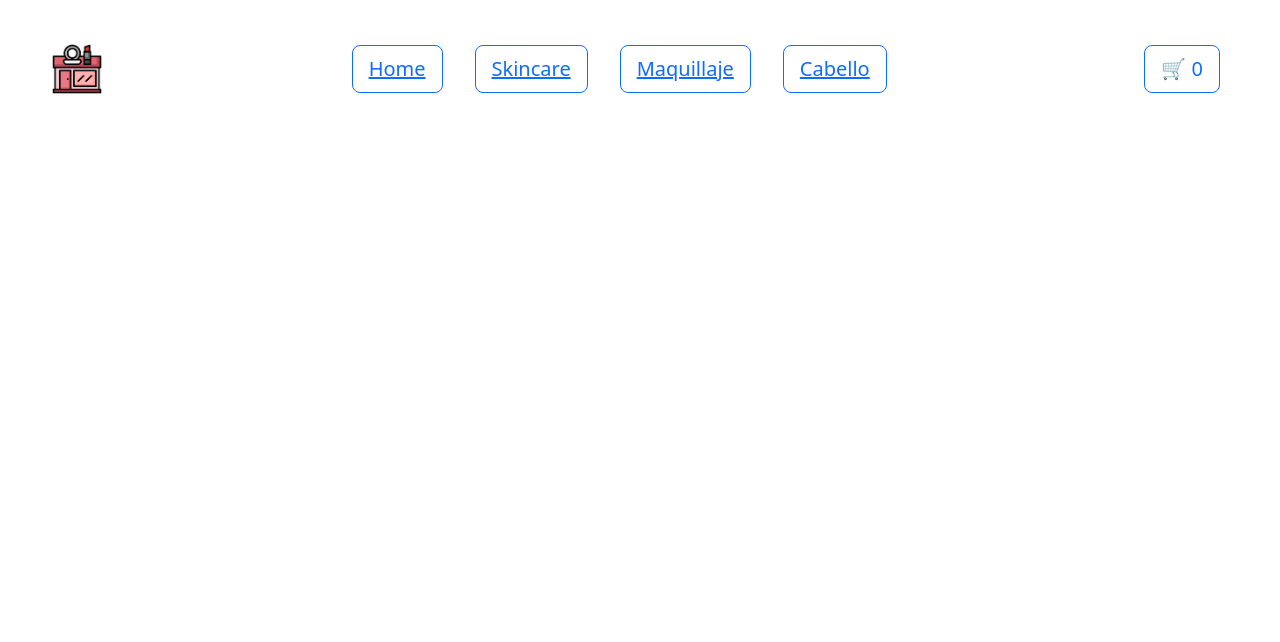
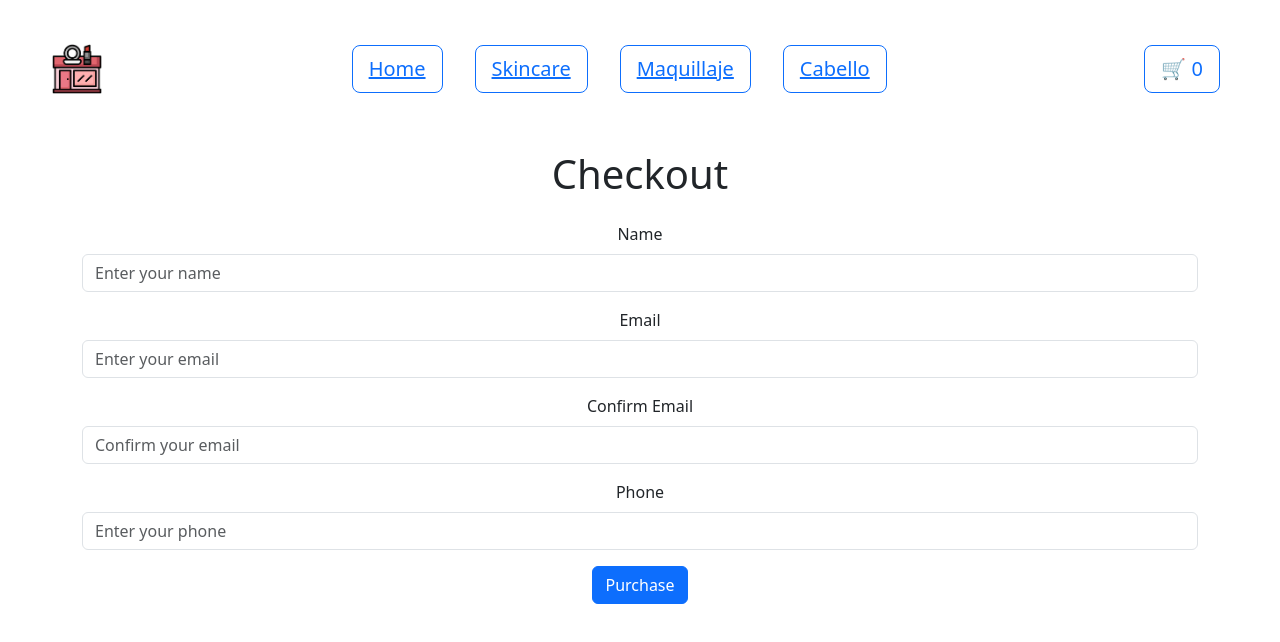
Before and after one commit to Valegolo/pruebas, a React (Vite) app: page /checkout in a window 1280 px wide. Shown: the top 642 px of the page. Built offline with nearby package versions, Linux system fonts and the light colour scheme; no server answers; the database is empty.

Commit message:
formulario-funcional-orden

```diff
--- a/package.json
+++ b/package.json
@@ -17,7 +17,8 @@
     "firebase": "^11.0.1",
     "react": "^18.3.1",
     "react-dom": "^18.3.1",
-    "react-router-dom": "^6.26.2"
+    "react-router-dom": "^6.26.2",
+    "sweetalert2": "^11.6.13"
   },
   "devDependencies": {
     "@eslint/js": "^9.9.0",
--- a/src/App.jsx
+++ b/src/App.jsx
@@ -11,6 +11,7 @@ import { CartProvider } from './Context/CartContext';
 import Item from './components/Item'
 import { ProductsProvider } from './Context/ProductsData';
 import CartView from './Views/CartView';
+import Checkout from './components/checkout';
 
 function App() {
   return (
@@ -24,6 +25,7 @@ function App() {
         <Route exact path='/category/:categoryId' element={<SkincareView />} />
         <Route exact path='/:category/:id' element={<ProductView />} />
         <Route path="/cart" element={<CartView />} />
+        <Route exact path="/checkout" element={<Checkout/>} />
       </Routes>
       </CartProvider>
       </ProductsProvider>
--- a/src/Context/CartContext.jsx
+++ b/src/Context/CartContext.jsx
@@ -45,13 +45,14 @@ export const CartProvider = ({ children }) => {
     };
 
     const clearCart = () => {
-    setCart([]); // Vaciar el carrito
+        setCart([]); // Empty the cart
     };
 
-  const totalQuantity = cart.reduce((total, item) => total + item.quantity, 0); // Total de artículos en el carrito
+    const totalQuantity = cart.reduce((total, item) => total + item.quantity, 0); // Total items in the cart
+    const totalPrice = () => cart.reduce((total, item) => total + item.price * item.quantity, 0); // Total price of items in the cart
 
     return (
-    <CartContext.Provider value={{ cart, addItem, removeItem, increaseQuantity, decreaseQuantity, clearCart, totalQuantity }}>
+        <CartContext.Provider value={{ cart, addItem, removeItem, increaseQuantity, decreaseQuantity, clearCart, totalQuantity, totalPrice }}>
             {children}
         </CartContext.Provider>
     );
--- a/src/Views/CartView.jsx
+++ b/src/Views/CartView.jsx
@@ -1,10 +1,11 @@
 import React, { useContext } from 'react';
 import { CartContext } from '../Context/CartContext';
+import { Link } from 'react-router-dom';
 
 export default function CartView() {
   const { cart, clearCart, increaseQuantity, decreaseQuantity } = useContext(CartContext);
 
-  // Verifica si hay elementos en el carrito
+
   if (cart.length === 0) {
     return <p>El carrito está vacío.</p>;
   }
@@ -41,7 +42,8 @@ export default function CartView() {
       </ul>
       <h3>Total: ${cart.reduce((total, item) => total + item.price * item.quantity, 0)}</h3>
       <button onClick={clearCart} className="btn btn-danger">Vaciar Carrito</button>
-      <button className="btn btn-success" style={{ marginLeft: '10px' }}>Proceder a la Compra</button>
+      <Link to="/Checkout">Proceder a la Compra</Link>
+
     </div>
   );
 }
--- /dev/null
+++ b/src/components/Checkout.jsx
@@ -0,0 +1,143 @@
+import React, { useContext, useState } from 'react';
+import { CartContext } from '../Context/CartContext';
+import { createOrder, updateProductStock, getNextOrderNumber } from '../firebase/ProductsData';
+import Swal from 'sweetalert2';
+import 'bootstrap/dist/css/bootstrap.min.css';
+
+const Checkout = () => {
+    const { cart, clearCart } = useContext(CartContext);
+    const [customerData, setCustomerData] = useState({
+        name: '',
+        email: '',
+        confirmEmail: '',
+        phone: ''
+    });
+    const [orderId, setOrderId] = useState("");
+
+    const handleChange = (e) => {
+        const { name, value } = e.target;
+        setCustomerData({
+            ...customerData,
+            [name]: value
+        });
+    };
+
+    const handleSubmit = async (e) => {
+        e.preventDefault();
+
+        if (customerData.email !== customerData.confirmEmail) {
+            Swal.fire({
+                icon: 'error',
+                title: 'Emails do not match',
+                text: 'Please make sure your emails are the same.',
+                confirmButtonText: 'Try Again',
+            });
+            return;
+        }
+
+        const orderNum = `${new Date().toISOString().split('T')[0].replace(/-/g, '')}-${await getNextOrderNumber()}`;
+
+        const orderData = {
+            customer: customerData,
+            products: cart,
+            orderNumber: orderNum,
+            total: cart.reduce((total, item) => total + item.price * item.quantity, 0)
+        };
+
+        try {
+            const orderId = await createOrder(orderData);
+            setOrderId(orderId);
+
+            // Update product stock
+            await Promise.all(
+                cart.map(async (item) => {
+                    const newStock = item.stock - item.quantity; // Assuming `stock` is available in the item
+                    await updateProductStock(item.id, newStock);
+                })
+            );
+
+            Swal.fire({
+                icon: 'success',
+                title: 'Order registered successfully!',
+                text: `Your order number is: ${orderId}`,
+                confirmButtonText: 'OK',
+            });
+            clearCart();
+        } catch (error) {
+            Swal.fire({
+                icon: 'error',
+                title: 'Error registering order',
+                text: error.message || "An unexpected error occurred.",
+                confirmButtonText: 'Try Again',
+            });
+        }
+    };
+
+    if (orderId) {
+        return (
+            <div className="container text-center">
+                <h1 className="mt-4">Thank you for your purchase!</h1>
+                <p>Your order number is: {orderId}</p>
+            </div>
+        );
+    }
+
+    return (
+        <div className="container mt-5">
+            <h1 className="text-center">Checkout</h1>
+            <form className="mt-4" onSubmit={handleSubmit}>
+                <div className="mb-3">
+                    <label className="form-label">Name</label>
+                    <input
+                        type="text"
+                        name="name"
+                        className="form-control"
+                        placeholder="Enter your name"
+                        value={customerData.name}
+                        onChange={handleChange}
+                        required
+                    />
+                </div>
+                <div className="mb-3">
+                    <label className="form-label">Email</label>
+                    <input
+                        type="email"
+                        name="email"
+                        className="form-control"
+                        placeholder="Enter your email"
+                        value={customerData.email}
+                        onChange={handleChange}
+                        required
+                    />
+                </div>
+                <div className="mb-3">
+                    <label className="form-label">Confirm Email</label>
+                    <input
+                        type="email"
+                        name="confirmEmail"
+                        className="form-control"
+                        placeholder="Confirm your email"
+                        value={customerData.confirmEmail}
+                        onChange={handleChange}
+                        required
+                    />
+                </div>
+                <div className="mb-3">
+                    <label className="form-label">Phone</label>
+                    <input
+                        type="tel"
+                        name="phone"
+                        className="form-control"
+                        placeholder="Enter your phone"
+                        value={customerData.phone}
+                        onChange={handleChange}
+                        required
+                    />
+                </div>
+                <button className="btn btn-primary" type="submit">Purchase</button>
+            </form>
+        </div>
+    );
+};
+
+export default Checkout;
--- /dev/null
+++ b/src/firebase/ProductsData.js
@@ -0,0 +1,84 @@
+import { collection, getDocs, doc, getDoc, query, where, updateDoc, addDoc, setDoc } from 'firebase/firestore';
+import { db } from './firebase';
+
+// Obtener todos los productos
+export const getProducts = async () => {
+  const productsCollection = collection(db, 'products');
+  const productsSnapshot = await getDocs(productsCollection);
+  return productsSnapshot.docs.map(doc => ({ id: doc.id, ...doc.data() }));
+};
+
+// Obtener producto por ID
+export const getProductById = async (id) => {
+  const productRef = doc(db, 'products', id);
+  const productSnapshot = await getDoc(productRef);
+  if (productSnapshot.exists()) {
+    return { id: productSnapshot.id, ...productSnapshot.data() }; // Devuelve el producto con su ID
+} else {
+    throw new Error('Product not found');
+}
+};
+
+// Obtener productos por categoría
+export const getProductsByCategory = async (category) => {
+  const productsCollection = collection(db, 'products');
+  const q = query(productsCollection, where('category', '==', category));
+  const productsSnapshot = await getDocs(q);
+  return productsSnapshot.docs.map(doc => ({ id: doc.id, ...doc.data() }));
+};
+// guardar orden
+export const saveOrder = async (orderData) => {
+  try {
+    const orderRef = await addDoc(collection(db, 'orders'), orderData);
+    return orderRef.id;
+  } catch (error) {
+    console.error('Error saving order: ', error);
+    throw error;
+  }
+};
+// Función para crear una nueva orden
+export const createOrder = async (orderData) => {
+  try {
+      const docRef = await addDoc(collection(db, 'orders'), orderData);
+      return docRef.id;
+  } catch (error) {
+      console.error("Error adding document: ", error);
+      throw new Error("Error creating order");
+  }
+};
+// Función para actualizar el stock de un producto
+export const updateProductStock = async (productId, quantity) => {
+  try {
+      const productRef = doc(db, 'products', productId);
+      await updateDoc(productRef, {
+          stock: quantity
+      });
+  } catch (error) {
+      console.error("Error updating stock: ", error);
+      throw new Error("Error updating product stock");
+  }
+};
+const ordersCounterRef = doc(db, 'orderCounters', 'dailyCounter');
+
+export const getNextOrderNumber = async () => {
+    const docSnap = await getDoc(ordersCounterRef);
+    let orderNumber = 1;
+
+    // Si no existe el documento, lo creo
+    if (!docSnap.exists()) {
+        await setDoc(ordersCounterRef, { date: new Date().toISOString().split('T')[0], count: orderNumber });
+    } else {
+        const data = docSnap.data();
+        const currentDate = new Date().toISOString().split('T')[0];
+
+        // Verificamos si la fecha actual es la misma que la almacenada
+        if (data.date === currentDate) {
+            orderNumber = data.count + 1;
+            await updateDoc(ordersCounterRef, { count: orderNumber });
+        } else {
+            orderNumber = 1;
+            await updateDoc(ordersCounterRef, { date: currentDate, count: orderNumber });
+        }
+    }
+    return orderNumber;
+};
```
Also changed, not shown: src/Views/ProductView/ProductView.jsx (+30 -16 lines), 1 other file (tests, documents, lock files or other folders). Lines whose indentation alone changed are shown as unchanged.
